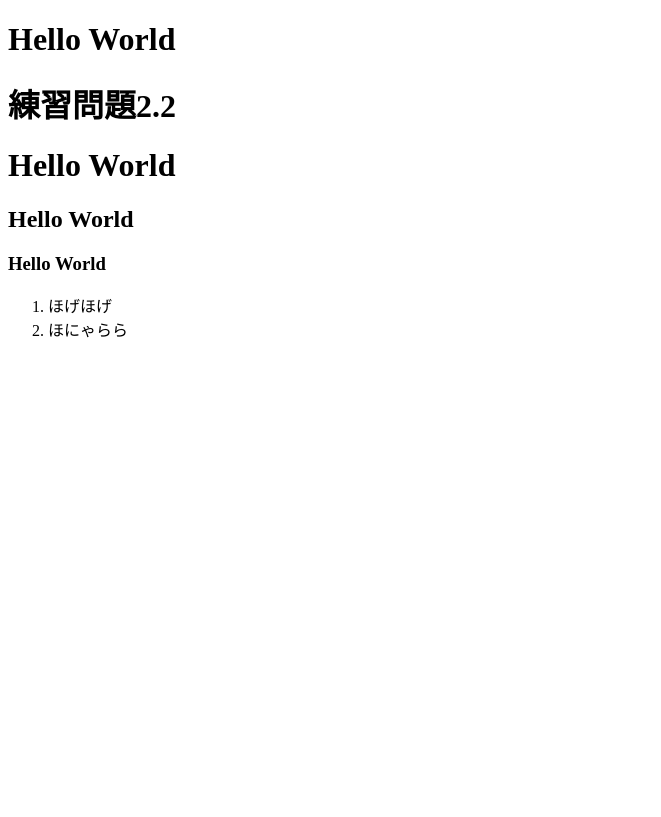
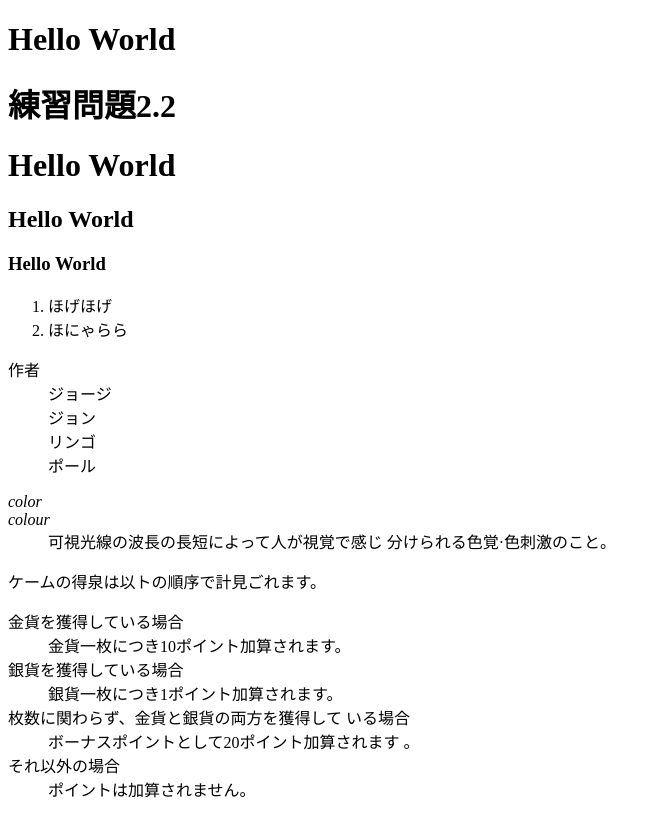
Before and after one commit to shuno3333/i, a plain HTML site: page index.html in a window 1280 px wide. Shown: the whole page, without its empty margins (0-661 px from the left). Drawn offline with Linux system fonts and the light colour scheme.

Commit message:
Update index.html

```diff
--- a/index.html
+++ b/index.html
@@ -19,3 +19,32 @@
   </ol>
 </body>
 </html>
+<dl>
+ <dt>作者</dt>
+ <dd>ジョージ</dd>
+ <dd>ジョン</dd>
+ <dd>リンゴ</dd>
+ <dd>ポール</dd>
+ </dl>
+<dl>
+<dt lang="ja"><dfn></dfn></dt>
+<dt lang="en-US"><dfn>color</dfn></dt>
+<dt lang="en-GB"><dfn>colour</dfn></dt>
+<dd>可視光線の波長の長短によって人が視覚で感じ
+分けられる色覚·色刺激のこと。</dd>
+</dl>
+<p>ケームの得泉は以トの順序で計見ごれます。
+</p>
+<dl>
+<dt>金貨を獲得している場合</dt>
+<dd>金貨一枚につき10ポイント加算されます。
+</dd>
+<dt>銀貨を獲得している場合</dt>
+<dd>銀貨一枚につき1ポイント加算されます。</dd>
+<dt>枚数に関わらず、金貨と銀貨の両方を獲得して
+いる場合</dt>
+<dd>ボーナスポイントとして20ポイント加算されます
+。</dd>
+<dt>それ以外の場合</dt>
+<dd>ポイントは加算されません。</dd>
+</dl>
```
